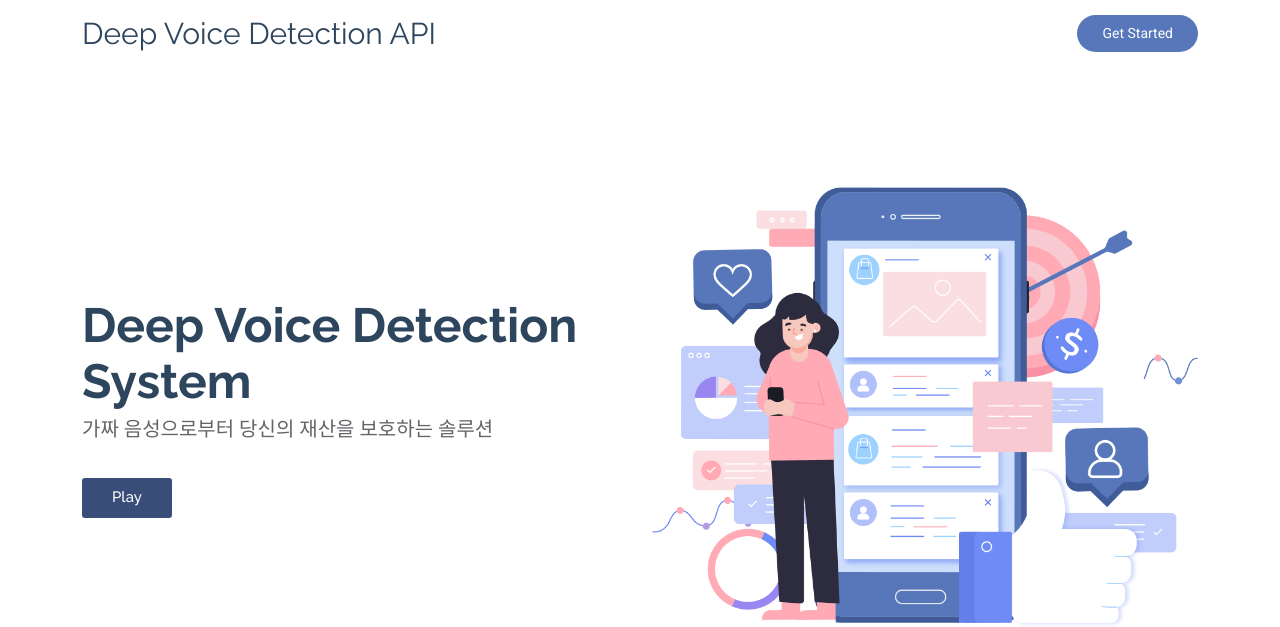
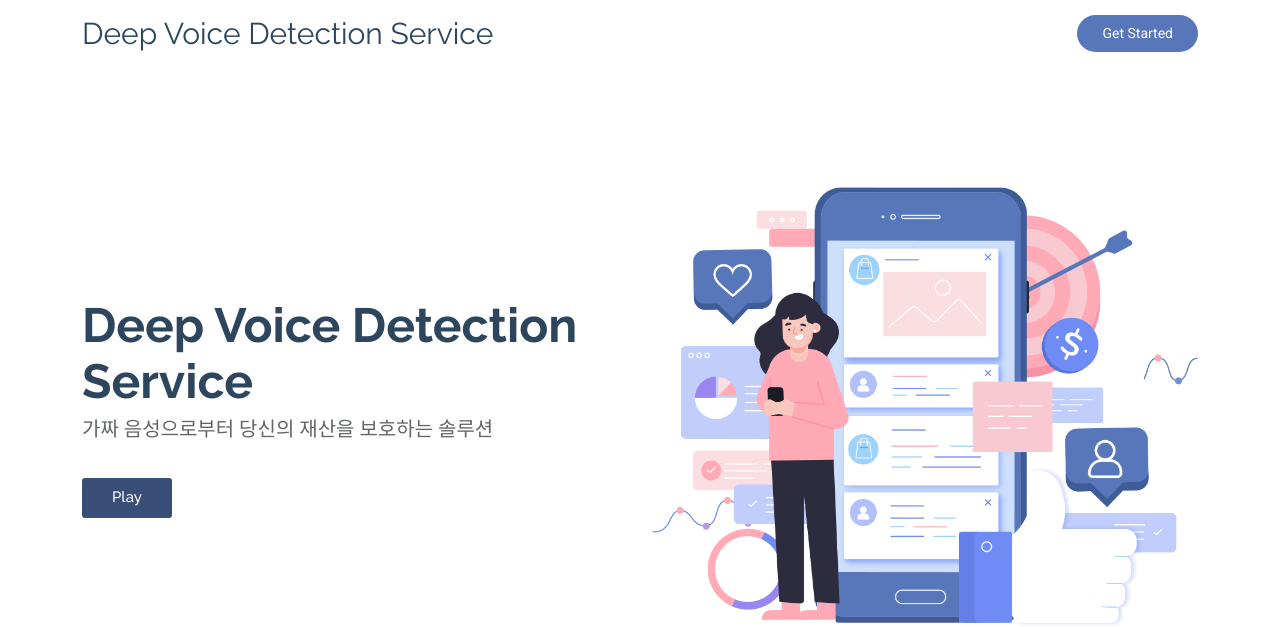
Before and after one commit to brook12504/deepVoice-Detection-System, a Flask app: page / in a window 1280 px wide. Shown: the top 627 px of the page. Run offline with Flask 3, Linux system fonts and the light colour scheme; some libraries are stand-ins or nearby versions.

Commit message:
시스템 명칭 변경
시스템 명칭 변경

```diff
--- a/flaskDeepVoiceDetection/templates/index.html
+++ b/flaskDeepVoiceDetection/templates/index.html
@@ -4,7 +4,7 @@
 <head>
   <meta charset="utf-8">
   <meta content="width=device-width, initial-scale=1.0" name="viewport">
-  <title>Index - Appland Bootstrap Template</title>
+  <title>Deep Voice Detection Service</title>
   <meta name="description" content="">
   <meta name="keywords" content="">
 
@@ -44,7 +44,7 @@
       <a href="/" class="logo d-flex align-items-center me-auto">
         <!-- Uncomment the line below if you also wish to use an image logo -->
         <!-- <img src="assets/img/logo.png" alt=""> -->
-        <h1 class="sitename">Deep Voice Detection API</h1>
+        <h1 class="sitename">Deep Voice Detection Service</h1>
       </a>
 
       <nav id="navmenu" class="navmenu" style="display: none;">
@@ -93,7 +93,7 @@
             <img src="/templates/assets/img/hero-img.png" class="img-fluid animated" alt="">
           </div>
           <div class="col-lg-6  d-flex flex-column justify-content-center text-center text-md-start" data-aos="fade-in">
-            <h2>Deep Voice Detection System</h2>
+            <h2>Deep Voice Detection Service</h2>
             <p>가짜 음성으로부터 당신의 재산을 보호하는 솔루션</p>
             <div class="d-flex mt-4 justify-content-center justify-content-md-start">
               <a href="/input-page" class="download-btn"><span>Play</span></a>
--- a/flaskDeepVoiceDetection/templates/input-page.html
+++ b/flaskDeepVoiceDetection/templates/input-page.html
@@ -4,7 +4,7 @@
 <head>
   <meta charset="UTF-8">
   <meta content="width=device-width, initial-scale=1.0" name="viewport">
-  <title>Deep Voice Detection API</title>
+  <title>Deep Voice Detection Service</title>
   <meta name="description" content="">
   <meta name="keywords" content="">
 
@@ -225,7 +225,7 @@
       <a href="/" class="logo d-flex align-items-center me-auto">
         <!-- Uncomment the line below if you also wish to use an image logo -->
         <!-- <img src="/templates/assets/img/logo.png" alt=""> -->
-        <h1 class="sitename" id="sitename">Deep Voice Detection API</h1>
+        <h1 class="sitename" id="sitename">Deep Voice Detection Service</h1>
       </a>
 
       <nav id="navmenu" class="navmenu" style="display: none;">
--- a/flaskDeepVoiceDetection/templates/output-page.html
+++ b/flaskDeepVoiceDetection/templates/output-page.html
@@ -4,7 +4,7 @@
 <head>
   <meta charset="UTF-8">
   <meta content="width=device-width, initial-scale=1.0" name="viewport">
-  <title>Deep Voice Detection API</title>
+  <title>Deep Voice Detection Service</title>
   <meta name="description" content="">
   <meta name="keywords" content="">
 
@@ -106,7 +106,7 @@
       <a href="/" class="logo d-flex align-items-center me-auto">
         <!-- Uncomment the line below if you also wish to use an image logo -->
         <!-- <img src="/templates/assets/img/logo.png" alt=""> -->
-        <h1 class="sitename">Deep Voice Detection API</h1>
+        <h1 class="sitename">Deep Voice Detection Service</h1>
       </a>
 
       <nav id="navmenu" class="navmenu" style="display: none;">
```
